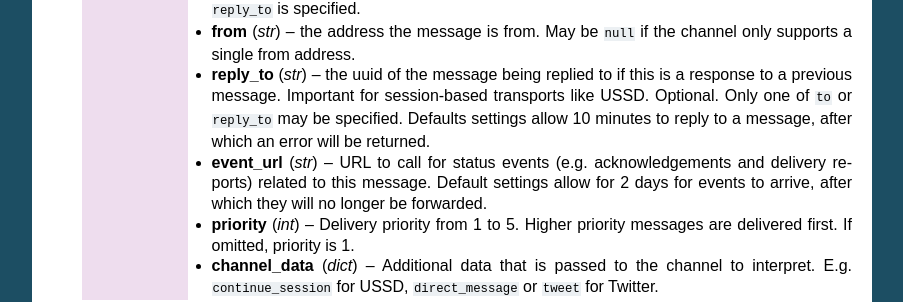
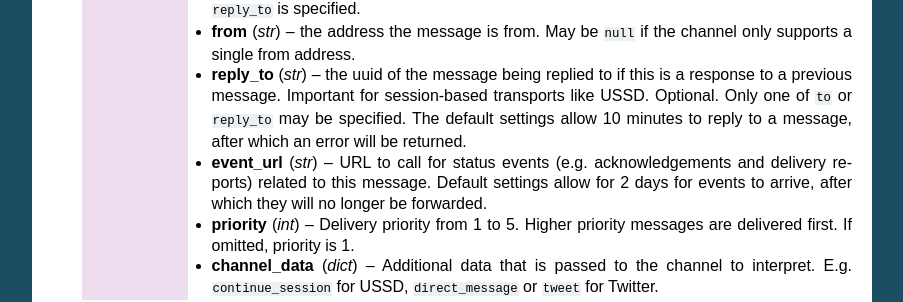
Before and after one commit to praekeltfoundation/junebug, a Sphinx documentation site: the page built from docs/http_api.rst, in a window 1280 px wide and 900 px high, scrolled down 1633 px. Shown: the part 150-452 px from the top of the window, without its empty margins (198-1101 px from the left). Built offline with Sphinx 7.4.7, drawn with Linux system fonts in a browser that asks for light colours.

Commit message:
Grammar correction

```diff
--- a/docs/http_api.rst
+++ b/docs/http_api.rst
@@ -132,7 +132,7 @@ Messages
        the uuid of the message being replied to if this is a response to a
        previous message. Important for session-based transports like USSD.
        Optional. Only one of ``to`` or ``reply_to`` may be specified.
-       Defaults settings allow 10 minutes to reply to a message, after which
+       The default settings allow 10 minutes to reply to a message, after which
        an error will be returned.
    :param str event_url:
        URL to call for status events (e.g. acknowledgements and
```
